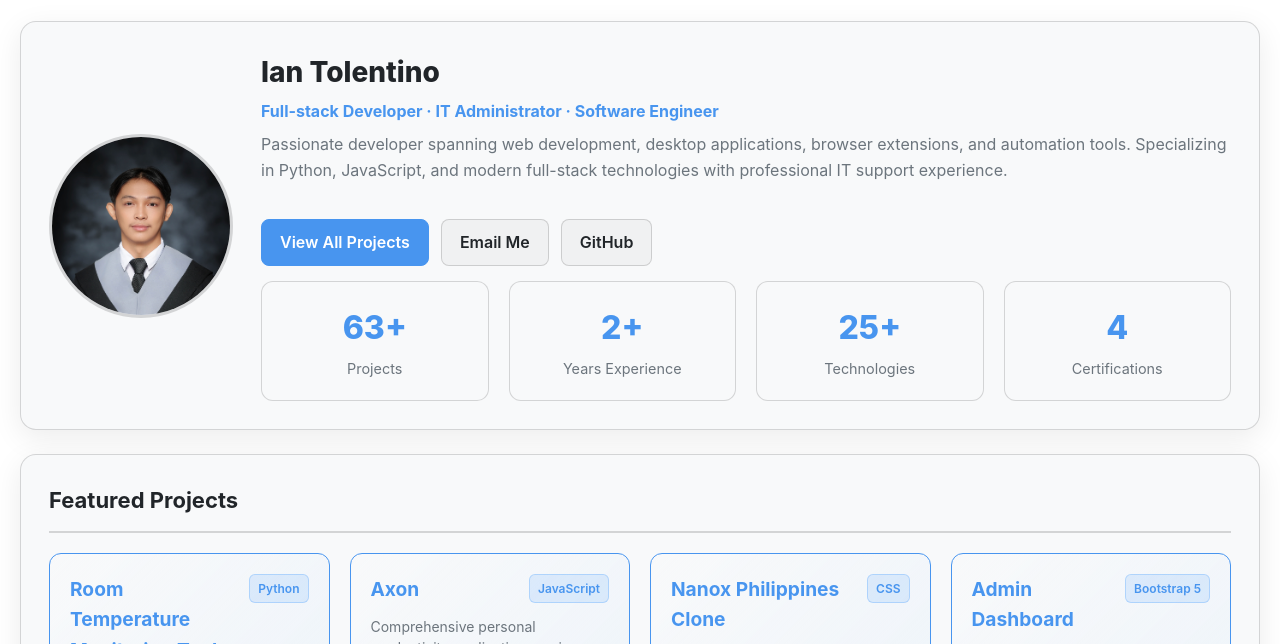
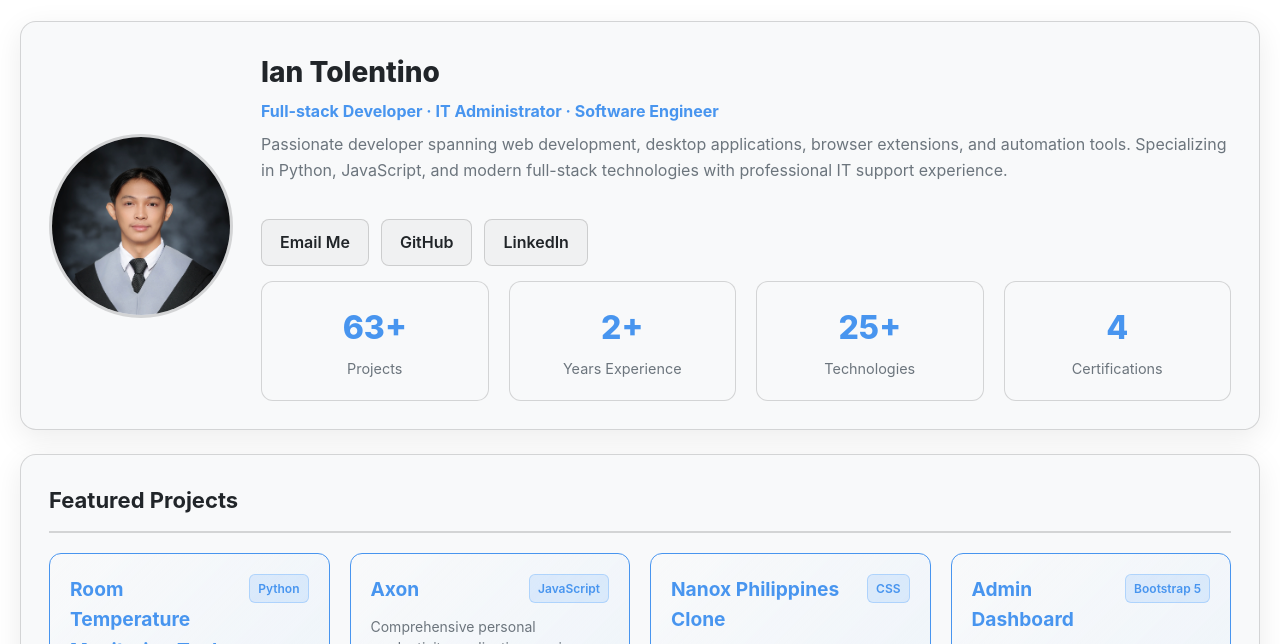
Before and after one commit to iantolentino/Dev, a plain HTML site: page index.html in a window 1280 px wide. Shown: the part 103-747 px from the top of the page. Drawn offline with Linux system fonts and the light colour scheme.

Commit message:
Update index.html

```diff
--- a/index.html
+++ b/index.html
@@ -72,9 +72,10 @@
     <p class="muted">Passionate developer spanning web development, desktop applications, browser extensions, and automation tools. Specializing in Python, JavaScript, and modern full-stack technologies with professional IT support experience.</p>
 
     <div class="cta-buttons">
-      <a class="btn primary" href="projects.html">View All Projects</a>
+      <!-- <a class="btn primary" href="projects.html">View All Projects</a> -->
       <a class="btn" href="mailto:iantolentino0110@gmail.com">Email Me</a>
       <a class="btn" href="https://github.com/iantolentino" target="_blank" rel="noopener">GitHub</a>
+      <a class="btn" href="https://www.linkedin.com/in/ian-tolentino-9b257b273/" target="_blank" rel="noopener">LinkedIn</a>
     </div>
 
     <!-- Stats -->
```
